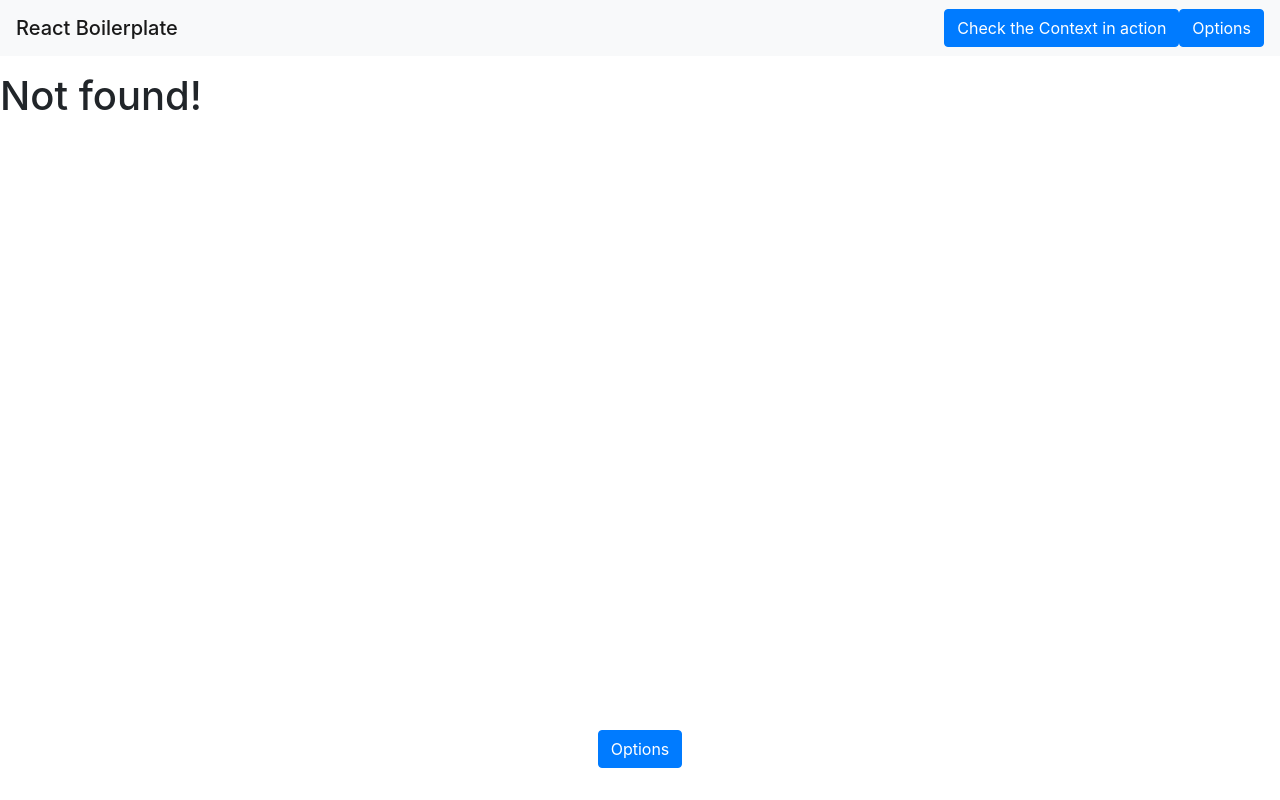
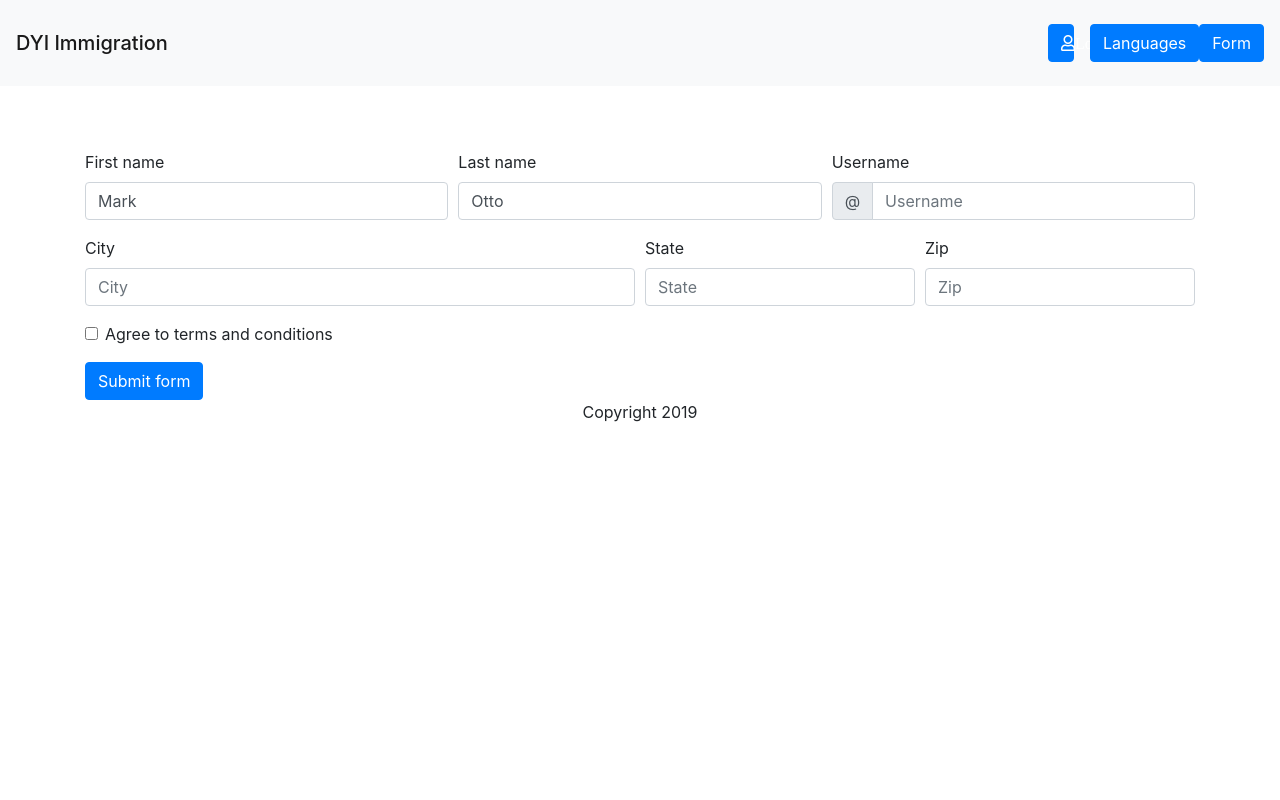
Before and after one commit to NKMillsaps/Immigration-Project, a React app: page /form in a window 1280 px wide. Before the commit this address had no page. Built offline with nearby package versions, Linux system fonts and the light colour scheme.

Commit message:
form added

```diff
--- a/src/js/component/footer.js
+++ b/src/js/component/footer.js
@@ -2,11 +2,7 @@ import React, { Component } from "react";
 import { Link } from "react-router-dom";
 
 export const Footer = () => (
-	<footer className="footer mt-auto py-3 text-center">
-		<p>
-			<Link to="/options">
-				<button className="btn btn-primary">Options</button>
-			</Link>
-		</p>
+	<footer className="footer text-center">
+		<p className="text-center">Copyright 2019</p>
 	</footer>
 );
--- a/src/js/component/navbar.js
+++ b/src/js/component/navbar.js
@@ -6,14 +6,17 @@ export class Navbar extends React.Component {
 		return (
 			<nav className="navbar navbar-light bg-light mb-3">
 				<Link to="/">
-					<span className="navbar-brand mb-0 h1">React Boilerplate</span>
+					<span className="navbar-brand mb-0 h1">DYI Immigration</span>
 				</Link>
 				<div className="ml-auto">
 					<Link to="/demo">
-						<button className="btn btn-primary">Check the Context in action</button>
+						<button className="btn btn-primary fa fa-fw fa-user m-3">Login/Register</button>
 					</Link>
 					<Link to="/options">
-						<button className="btn btn-primary">Options</button>
+						<button className="btn btn-primary">Languages</button>
+					</Link>
+					<Link to="/form">
+						<button className="btn btn-primary">Form</button>
 					</Link>
 				</div>
 			</nav>
--- a/src/js/layout.js
+++ b/src/js/layout.js
@@ -4,6 +4,8 @@ import ScrollToTop from "./component/scrollToTop";
 
 //views
 import { Home } from "./views/home";
+import { Form } from "./views/form";
+import { Doctors } from "./views/doctors";
 import { Demo } from "./views/demo";
 import { Single } from "./views/single";
 import injectContext from "./store/appContext";
@@ -27,6 +29,8 @@ export class Layout extends React.Component {
 						<Navbar />
 						<Switch>
 							<Route exact path="/" component={Home} />
+							<Route exact path="/form" component={Form} />
+							<Route exact path="/doctors" component={Doctors} />
 							<Route path="/demo" component={Demo} />
 							<Route path="/options" component={Options} />
 							<Route path="/single/:theid" component={Single} />
--- /dev/null
+++ b/src/js/views/doctors.js
@@ -0,0 +1,16 @@
+import React from "react";
+import rigoImage from "../../img/rigo-baby.jpg";
+import "../../styles/home.scss";
+
+export class Doctors extends React.Component {
+	render() {
+		return (
+			<div className="text-justify mt-5">
+				<div className="container ">
+					<h1 className="font-weight-bold text-center">DOCTORS</h1>
+					<p>THE LIST</p>
+				</div>
+			</div>
+		);
+	}
+}
--- /dev/null
+++ b/src/js/views/form.js
@@ -0,0 +1,106 @@
+import React from "react";
+import "../../styles/home.scss";
+
+export class Form extends React.Component {
+	render() {
+		return (
+			<div className="text-justify mt-5">
+				<div className="container ">
+					<form>
+						<div className="form-row">
+							<div className="col-md-4 mb-3">
+								<label htmlFor="validationDefault01">First name</label>
+								<input
+									type="text"
+									className="form-control"
+									id="validationDefault01"
+									placeholder="First name"
+									value="Mark"
+									required
+								/>
+							</div>
+							<div className="col-md-4 mb-3">
+								<label htmlFor="validationDefault02">Last name</label>
+								<input
+									type="text"
+									className="form-control"
+									id="validationDefault02"
+									placeholder="Last name"
+									value="Otto"
+									required
+								/>
+							</div>
+							<div className="col-md-4 mb-3">
+								<label htmlFor="validationDefaultUsername">Username</label>
+								<div className="input-group">
+									<div className="input-group-prepend">
+										<span className="input-group-text" id="inputGroupPrepend2">
+											@
+										</span>
+									</div>
+									<input
+										type="text"
+										className="form-control"
+										id="validationDefaultUsername"
+										placeholder="Username"
+										aria-describedby="inputGroupPrepend2"
+										required
+									/>
+								</div>
+							</div>
+						</div>
+						<div className="form-row">
+							<div className="col-md-6 mb-3">
+								<label htmlFor="validationDefault03">City</label>
+								<input
+									type="text"
+									className="form-control"
+									id="validationDefault03"
+									placeholder="City"
+									required
+								/>
+							</div>
+							<div className="col-md-3 mb-3">
+								<label htmlFor="validationDefault04">State</label>
+								<input
+									type="text"
+									className="form-control"
+									id="validationDefault04"
+									placeholder="State"
+									required
+								/>
+							</div>
+							<div className="col-md-3 mb-3">
+								<label htmlFor="validationDefault05">Zip</label>
+								<input
+									type="text"
+									className="form-control"
+									id="validationDefault05"
+									placeholder="Zip"
+									required
+								/>
+							</div>
+						</div>
+						<div className="form-group">
+							<div className="form-check">
+								<input
+									className="form-check-input"
+									type="checkbox"
+									value=""
+									id="invalidCheck2"
+									required
+								/>
+								<label className="form-check-label" htmlFor="invalidCheck2">
+									Agree to terms and conditions
+								</label>
+							</div>
+						</div>
+						<button className="btn btn-primary" type="submit">
+							Submit form
+						</button>
+					</form>
+				</div>
+			</div>
+		);
+	}
+}
--- a/src/js/views/home.js
+++ b/src/js/views/home.js
@@ -1,6 +1,7 @@
 import React from "react";
 import rigoImage from "../../img/rigo-baby.jpg";
 import "../../styles/home.scss";
+import { Link } from "react-router-dom";
 
 export class Home extends React.Component {
 	render() {
@@ -14,6 +15,23 @@ export class Home extends React.Component {
 						to our Green Card Eligibility Categories page to see all the possible categories you can apply
 						under and what the eligibility requirements are.
 					</p>
+					<p className="text-center">
+						<Link to="/form">
+							<button className="btn btn-primary">Apply for Student Visa with Family (F1)</button>
+						</Link>
+					</p>
+					<p className="text-center">
+						<Link to="/form">
+							<button className="btn btn-primary">Apply for Student Visa without Family (F2)</button>
+						</Link>
+					</p>{" "}
+					<p className="text-center">
+						<Link to="/studentnotsure">
+							<button className="btn btn-primary">
+								Apply for Student Visa (Not sure where to start)
+							</button>
+						</Link>
+					</p>
 				</div>
 			</div>
 		);
--- a/src/js/views/options.js
+++ b/src/js/views/options.js
@@ -1,6 +1,7 @@
 import React from "react";
 import rigoImage from "../../img/rigo-baby.jpg";
 import "../../styles/home.scss";
+import { Link } from "react-router-dom";
 
 export class Options extends React.Component {
 	render() {
@@ -28,6 +29,13 @@ export class Options extends React.Component {
 									</li>
 								</ul>
 							</li>
+							<li className="toc-entry toc-h2">
+								<a href="#grid-options">USCIS</a>
+							</li>
+
+							<Link to="/doctors">
+								<p className="btn btn-primary">Doctors</p>
+							</Link>
 						</ul>
 					</div>
 
@@ -43,18 +51,22 @@ export class Options extends React.Component {
 								adjustment of status or as an adjustment application.
 							</p>
 							<p className="card-text">
-								<button className="btn btn-second">Continue</button>
+								<button className="btn btn-primary">Continue</button>
 							</p>
 						</div>
 					</div>
 					<div className="card">
 						<div className="card-body">
-							<h5 className="card-title">Student</h5>
+							<h5 className="card-title">Student Visa F1 (academic), F2 (students with families)</h5>
 							<p className="card-text">
-								This card has supporting text below as a natural lead-in to additional content.
+								If you wish to pursue full-time academic or vocational studies in the United States, you
+								may be eligible for one of two nonimmigrant student categories. The “F” category is for
+								academic students and the “M” is for vocational students. To learn more, please see the
+								Students and Exchange Visitors Program Web page on the U.S. Immigration and Customs
+								Enforcement&#39;s website.
 							</p>
 							<p className="card-text">
-								<button className="btn btn-second">Continue</button>
+								<button className="btn btn-primary">Continue</button>
 							</p>
 						</div>
 					</div>
@@ -62,12 +74,15 @@ export class Options extends React.Component {
 						<div className="card-body">
 							<h5 className="card-title">Work authorization</h5>
 							<p className="card-text">
-								This is a wider card with supporting text below as a natural lead-in to additional
-								content. This card has even longer content than the first to show that equal height
-								action.
+								Certain foreign nationals who are in the United States may file Form I-765, Application
+								for Employment Authorization, to request employment authorization and an Employment
+								Authorization Document (EAD). Other foreign nationals whose immigration status
+								authorizes them to work in the United States without restrictions may also use Form
+								I-765 to apply to U.S. Citizenship and Immigration Services (USCIS) for an EAD that
+								shows such authorization.
 							</p>
 							<p className="card-text">
-								<button className="btn btn-second">Continue</button>
+								<button className="btn btn-primary">Continue</button>
 							</p>
 						</div>
 					</div>
@@ -80,7 +95,7 @@ export class Options extends React.Component {
 								action.
 							</p>
 							<p className="card-text">
-								<button className="btn btn-second">Continue</button>
+								<button className="btn btn-primary">Continue</button>
 							</p>
 						</div>
 					</div>
```
Also changed, not shown: dist/index.html.
